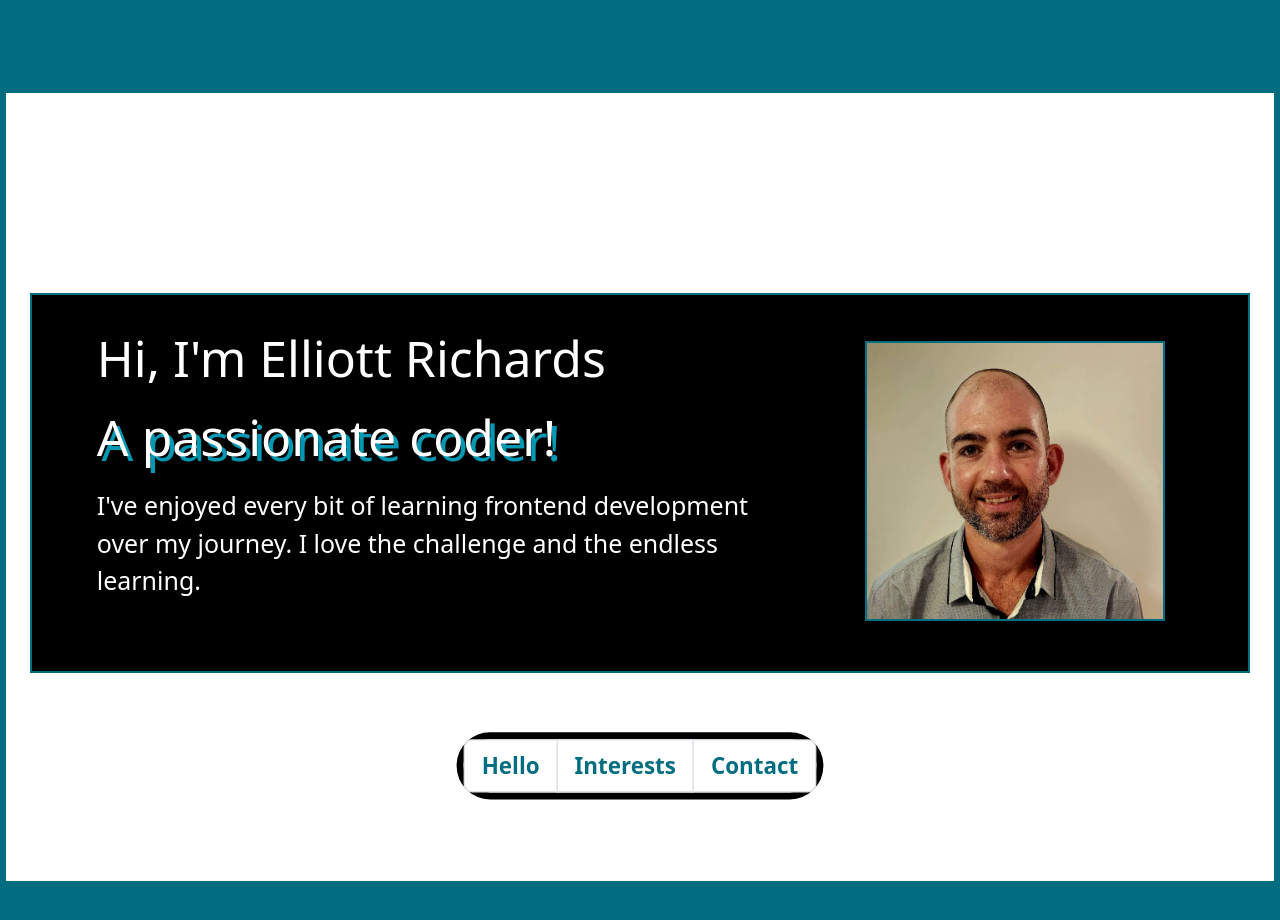
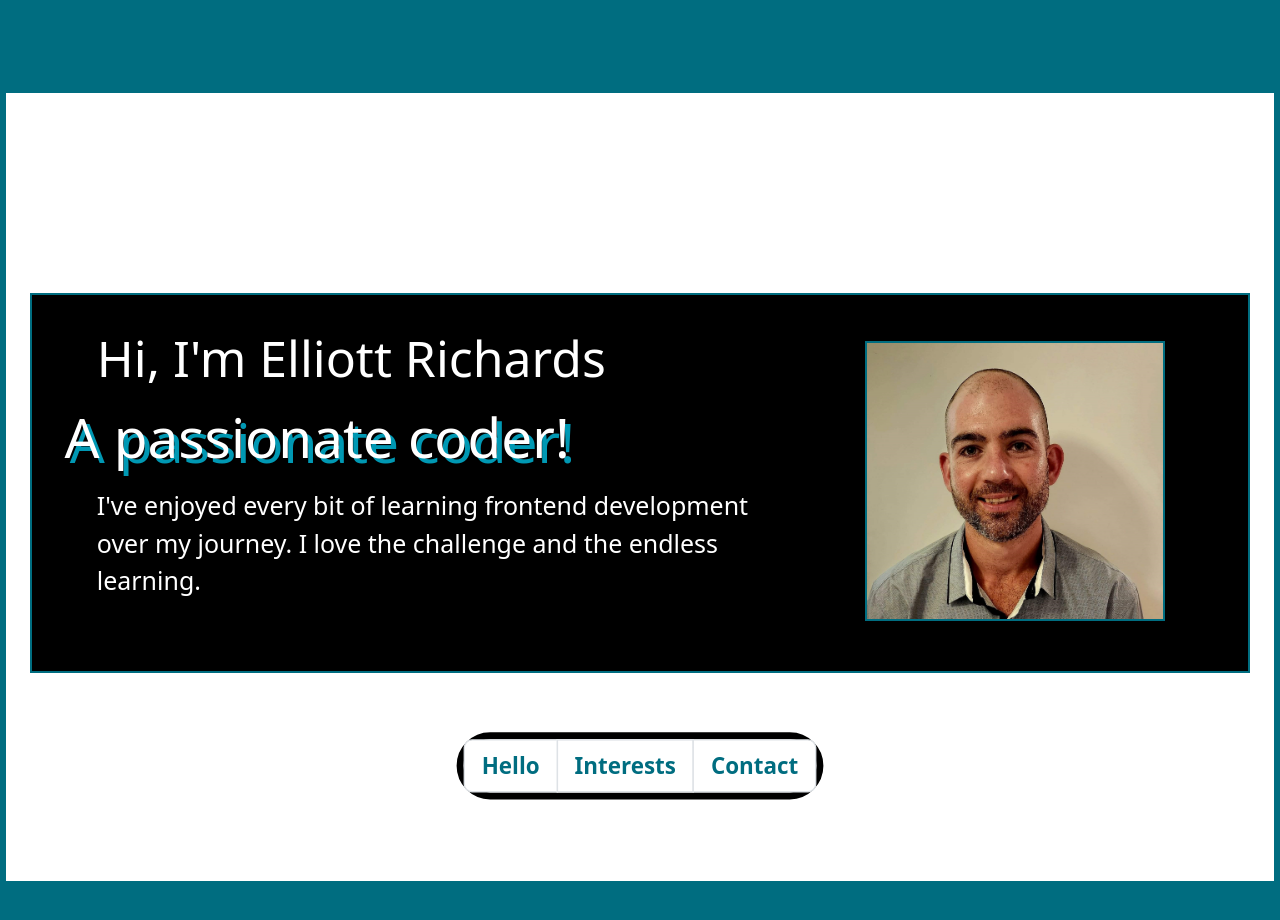
Before and after one commit to Erichards01/Elliott-Richards, a React (Create React App) app: page / in a window 1280 px wide. In both pictures the pointer is over the element "A passionate coder!". Shown: the top 920 px of the page. Built offline with nearby package versions, Linux system fonts and the light colour scheme.

Commit message:
h2 hover scale

```diff
--- a/src/App.css
+++ b/src/App.css
@@ -45,6 +45,8 @@ html {
 
 .aboutHeader h2:hover {
   text-shadow: 2px 2px rgba(0, 217, 255, 0.7);
+  scale: 1.1;
+  transition: 3s;
 }
 
 .aboutHeader img {
--- a/src/components/about.jsx
+++ b/src/components/about.jsx
@@ -29,13 +29,12 @@ function About(props) {
   return (
     <React.Fragment>
       <div className="container">
-        {" "}
         <div className="aboutHeader">
           <div className="row">
             <div className="col1">
               <h1>{props.headingOne}</h1>
               <h2>{props.headingTwo}</h2>
-              {/* col-xs-12 */}
+
               {hello && <p>{props.hello}</p>}
               {interests && <p>{props.interests}</p>}
               {contact && (
```
